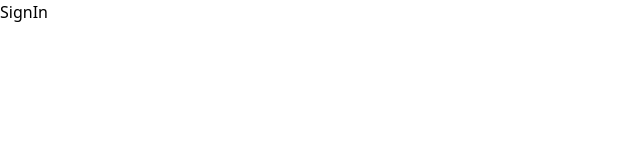
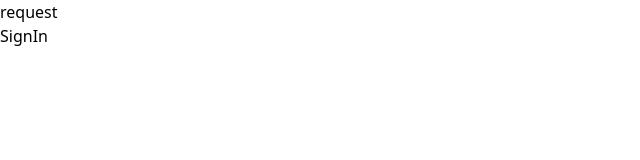
Before and after one commit to lukakhutsishvili/telegram-webApp, a React (Vite) app: page / in a window 1280 px wide. Shown: the top 160 px of the page, without its empty margins (0-640 px from the left). Built offline with nearby package versions, Linux system fonts and the light colour scheme.

Commit message:
sended request succesfully

```diff
--- a/src/App.tsx
+++ b/src/App.tsx
@@ -9,6 +9,8 @@ import axios from "axios";
 function App() {
   const [foo, setFoo] = useState<string>("");
 
+  const chat_id = 6087086146;
+
   type createContextType = {
     foo: string;
     setFoo: any;
@@ -19,35 +21,34 @@ function App() {
     setFoo: () => {},
   });
 
-
-  const username = 'telegram_bot';
-  const password = '657152';
+  const username = "telegram_bot";
+  const password = "657152";
 
   const encodedCredentials = btoa(`${username}:${password}`);
 
-// params = {"telegram_id": chat_id}
+  const params: any = { telegram_id: chat_id };
 
   const axiosInstance = axios.create({
- baseURL: 'https://bo.delivo.ge/delivo_test/hs/bot',
+    baseURL: "https://bo.delivo.ge/delivo_test/hs/bot",
     headers: {
       Authorization: `Basic ${encodedCredentials}`,
     },
   });
 
-
   const handleSignIn = async () => {
     try {
-     const response = await axiosInstance.get("/auth", { });
-       console.log(response);
-   } catch (error:any) {
+      const response = await axiosInstance.get("/auth", { params });
+      console.log(response.data);
+    } catch (error: any) {
       console.log(`Error: ${error.message}`);
     }
   };
 
-
-
   return (
     <>
+      <div className=" hover:cursor-pointer" onClick={handleSignIn}>
+        request
+      </div>
       <Context.Provider value={{ foo, setFoo }}>
         <Routes>
           <Route element={<Home />} path="/home" />
```
Lines whose indentation alone changed are shown as unchanged.
